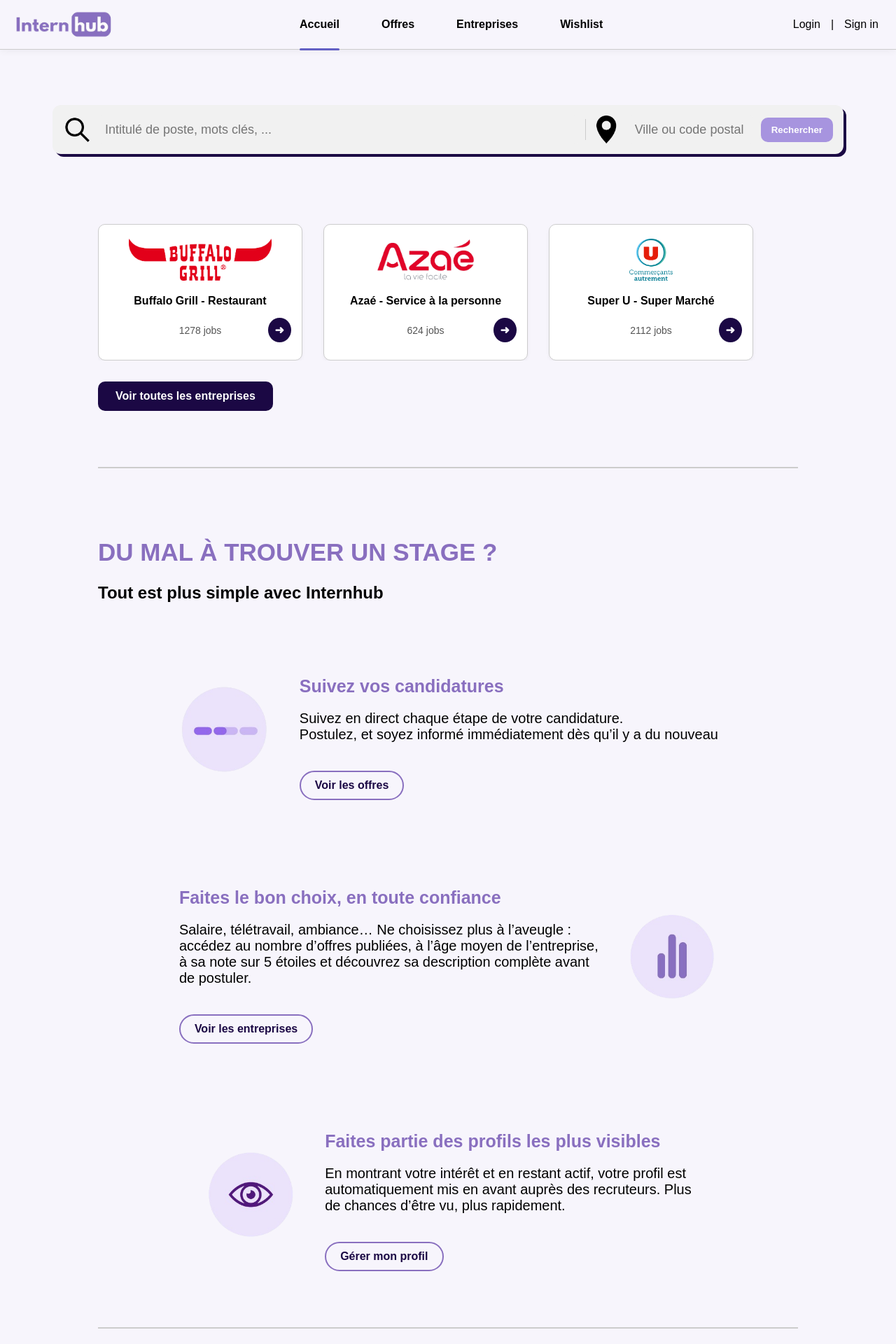
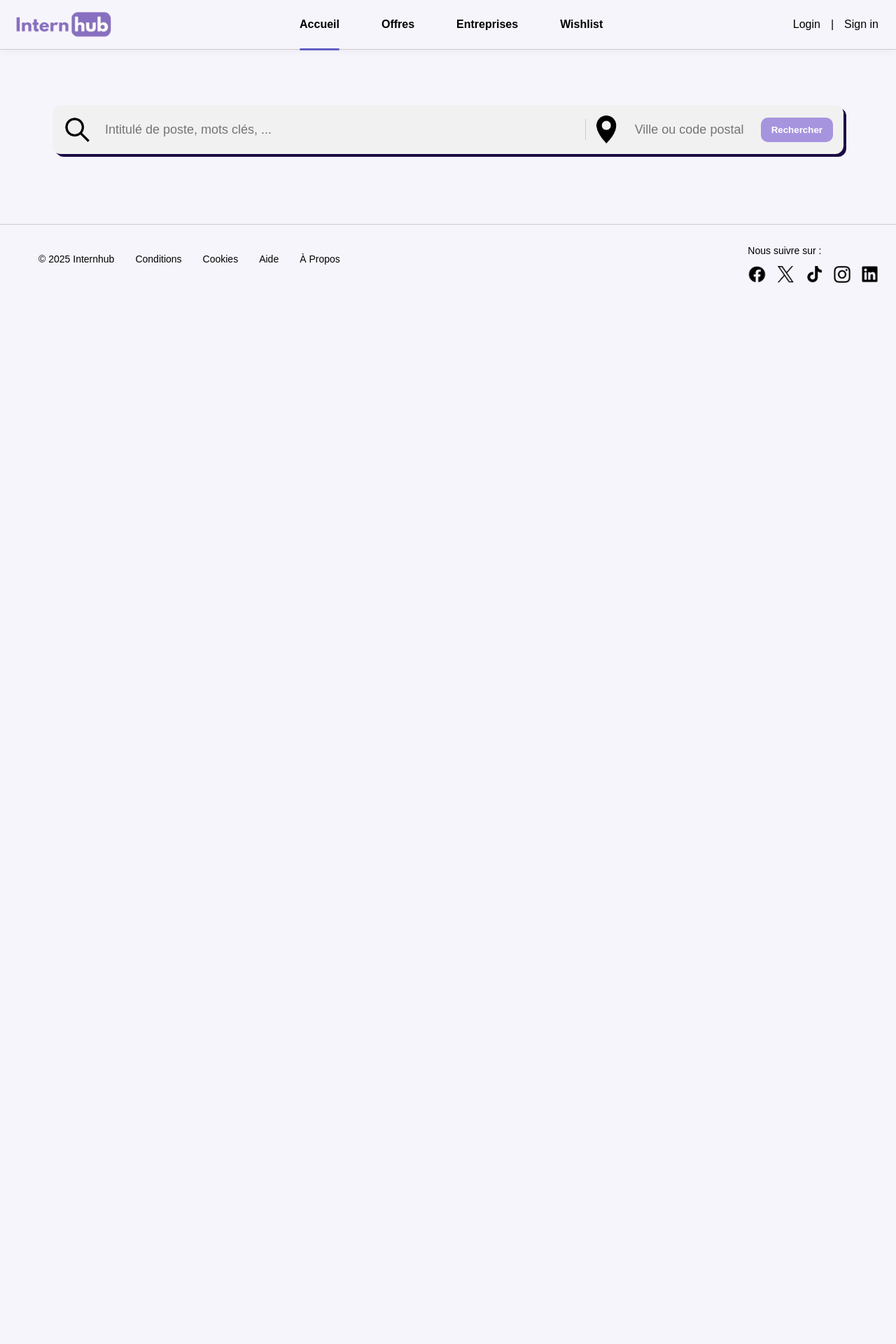
Before and after one commit to LeRubz/ProjetWeb, a PHP site: template layout.html.twig in a window 1280 px wide. Shown: the top 1920 px of the page at 70% size. After the commit the page ends 404 px from the top, so only its background shows below. Run offline with PHP 8.4, Linux system fonts and the light colour scheme; the template is opened without the code that fills it, so the values that code supplies are empty; some libraries are stand-ins or nearby versions.

Commit message:
la mala est ganx

```diff
--- a/layout.html.twig
+++ b/layout.html.twig
@@ -104,142 +104,8 @@
 </recherche>
 
      <main>
+     </main>
 
-
-
-        <section class="entreprise-preview-container">
-
-            <div class="entreprise-preview">
-                <div class="entreprise-card">
-                    <img src="images/buffalo.png" alt="Buffalo Grill">
-                    <h3>Buffalo Grill - Restaurant</h3>
-                    <p class="nb_job">1278 jobs</p>
-                    <a href="page-entreprise1.html" class="arrow-link">➜</a>
-                </div>
-
-                <div class="entreprise-card">
-                    <img src="images/azae.png" alt="Azaé">
-                    <h3>Azaé - Service à la personne</h3>
-                    <p class="nb_job">624 jobs</p>
-                    <a href="#" class="arrow-link">➜</a>
-                </div>
-
-                <div class="entreprise-card">
-                    <img src="images/superu.png" alt="Super U">
-                    <h3>Super U - Super Marché</h3>
-                    <p class="nb_job">2112 jobs</p>
-                    <a href="#" class="arrow-link">➜</a>
-                </div>
-            </div>
-
-            <div class="all-enterprises-button">
-                <a href="entreprises.html">Voir toutes les entreprises</a>
-            </div>
-
-        </section>
-
-        <hr class="section-divider">
-
-
-        <section class="internhub-info">
-            <h2>DU MAL À TROUVER UN STAGE ?</h2>
-            <p class="highlight">Tout est plus simple avec Internhub</p>
-
-            <div class="info-content">
-                <img src="images/etapes.png" alt="Étapes de candidature">
-                <div class="info-text">
-                    <h3>Suivez vos candidatures</h3>
-                    <p>Suivez en direct chaque étape de votre candidature.<br>
-                       Postulez, et soyez informé immédiatement dès qu’il y a du nouveau</p>
-                    <a href="offres.html" class="cta-button">Voir les offres</a>
-                </div>
-            </div>
-        </section>
-
-
-        <section class="internhub-info reverse">
-            <div class="info-content">
-                <div class="info-text">
-                    <h3>Faites le bon choix, en toute confiance</h3>
-                    <p>Salaire, télétravail, ambiance… Ne choisissez plus à l’aveugle : <br>
-                        accédez au nombre d’offres publiées, à l’âge moyen de l’entreprise, <br>
-                        à sa note sur 5 étoiles et découvrez sa description complète avant<br>
-                        de postuler.
-                    </p>
-                    <a href="entreprises.html" class="cta-button">Voir les entreprises</a>
-                </div>
-                <img src="images/Stats.png" alt="Statistiques">
-            </div>
-        </section>
-
-
-        <section class="internhub-info2">
-            <div class="info-content">
-                <img src="images/oeuil.png" alt="profile">
-                <div class="info-text">
-                    <h3>Faites partie des profils les plus visibles</h3>
-                    <p>En montrant votre intérêt et en restant actif, votre profil est<br>
-                        automatiquement mis en avant auprès des recruteurs. Plus<br>
-                        de chances d’être vu, plus rapidement.
-                    </p>
-                    <a href="profil.html" class="cta-button">Gérer mon profil</a>
-                </div>
-            </div>
-        </section>
-
-
-        <hr class="section-divider">
-
-
-        <section class="cv-section">
-            <h2>Préparez-vous à décrocher votre <span>stage</span> !</h2>
-
-            <div class="cv-cards">
-                <div class="cv-card shadow-purple">
-                    <h3 class="white-text">155 000</h3>
-                    <p class="white-text">CV lus en moyenne<br>chaque jour, soyez le <br>prochain à être vu !</p>
-                </div>
-
-                <div class="cv-card">
-                    <h3 class="black-text">900 710</h3>
-                    <p class="black-text">offres en ce moment, on vous envoie celles qui collent ?</p>
-                </div>
-
-                <div class="cv-card action">
-                    <div class="action-content">
-                        <div class="text-icon">
-                            <p>soyez visible<br>auprès des<br>
-                            recruteurs</p>
-                            <img src="images/cv-icon.png" alt="Icône CV">
-                        </div>
-                        <a href="#" class="cta-button dark">Déposer mon CV</a>
-                    </div>
-                </div>
-
-
-
-        </section>
-
-        <hr class="section-divider">
-
-        <section class="internhub-info3">
-            <div class="info-content">
-                <img src="images/mobile.png" alt="mobile">
-                <div class="info-text">
-                    <h3>Postulez où que vous soyez</h3>
-                    <p>Le site est 100 % adapté au mobile : <br>
-                        explorez les offres, suivez vos candidatures<br>
-                        et restez informé directement depuis votre <br>
-                        téléphone.
-
-                    </p>
-                </div>
-            </div>
-        </section>
-
-
-
-    </main>
 
 <footer>
     <div class="footer-left">
```
